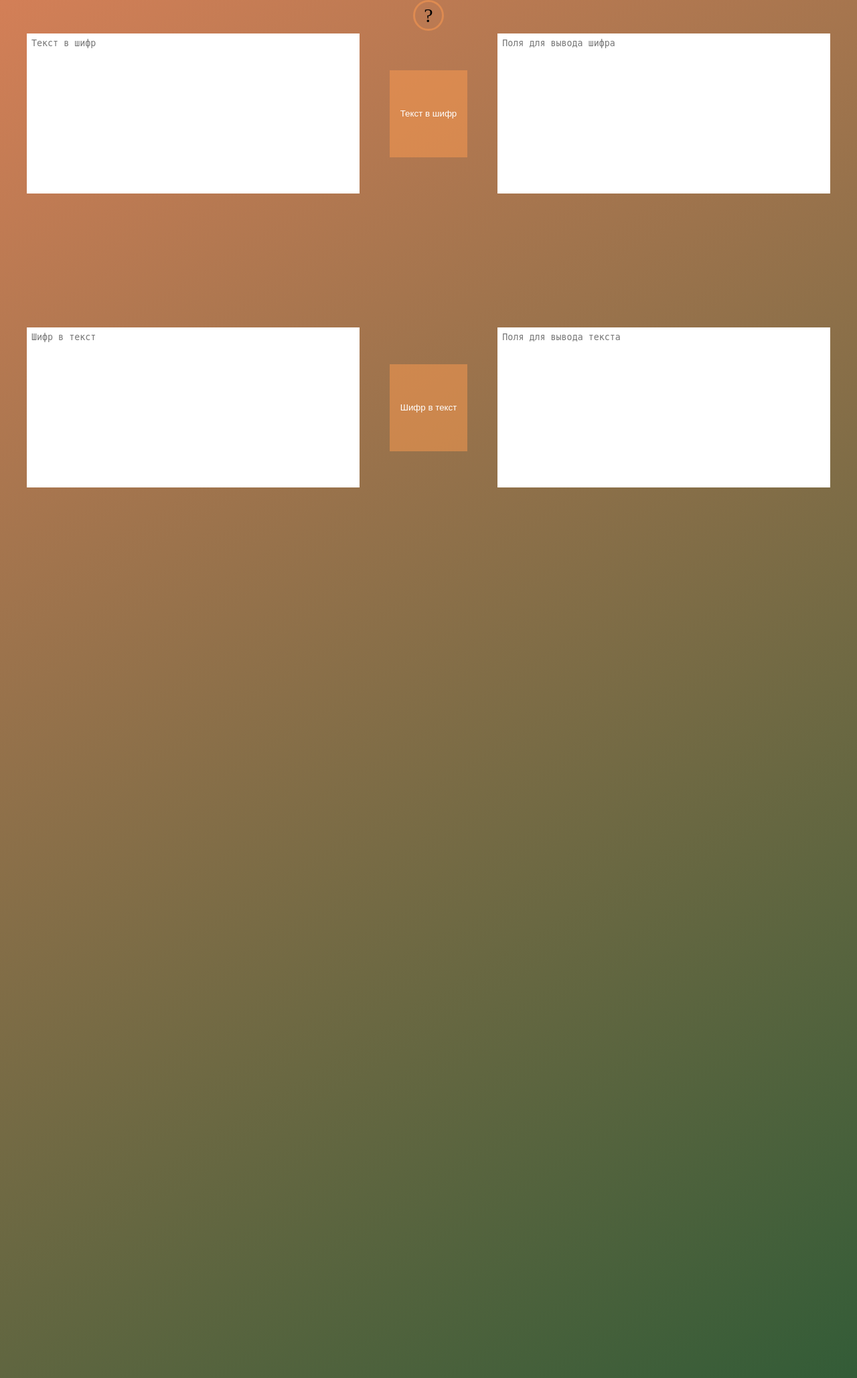
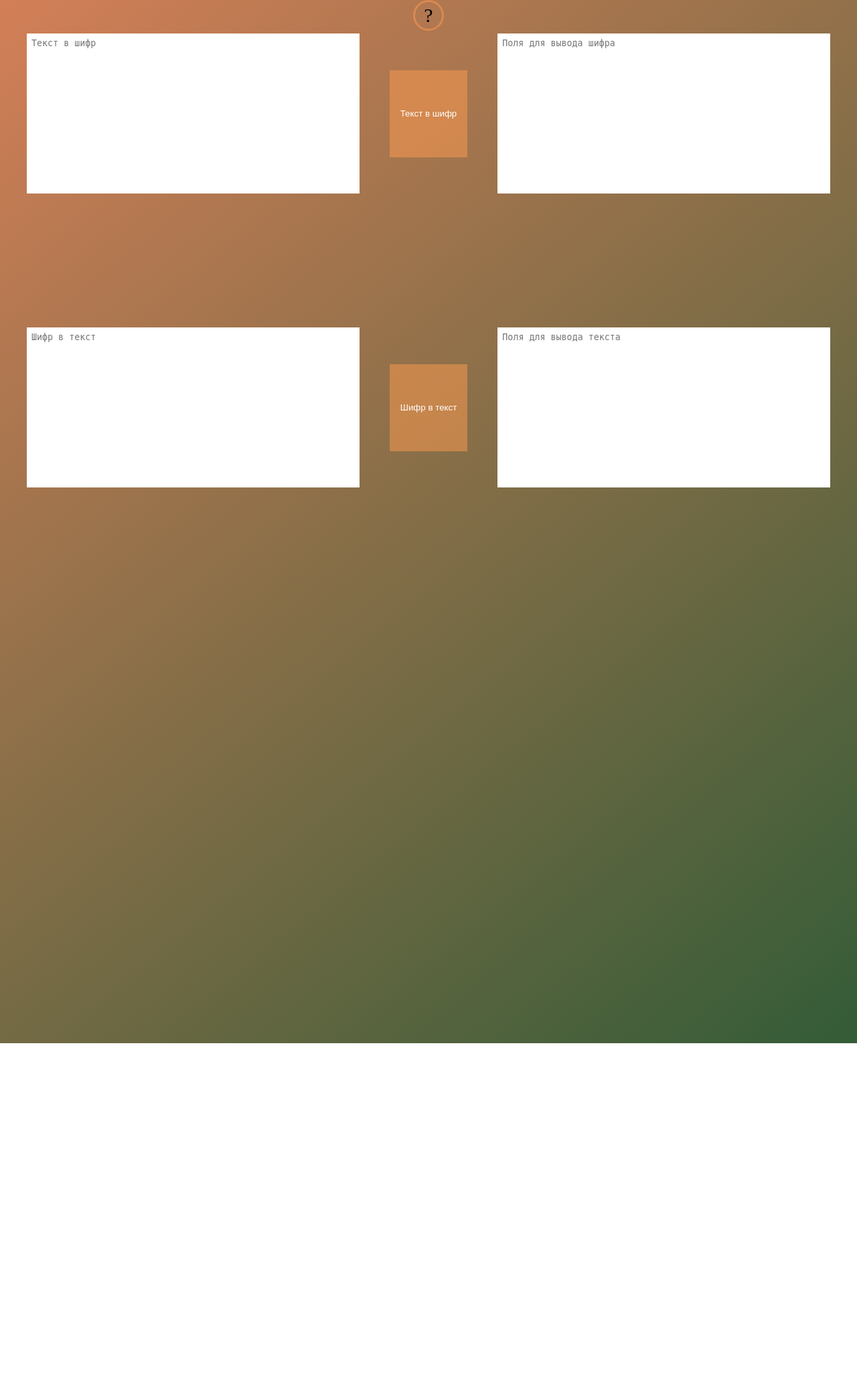
Before and after one commit to gulamjanovTimur/gulamjanovTimur.github.io, a PHP site: page / in a window 1280 px wide. Shown: the whole page at 67% size. After the commit the page ends 1558 px from the top, so only its background shows below. Run offline with PHP 8.4, Linux system fonts and the light colour scheme.

Commit message:
update cipher

```diff
--- a/cipher/css/main.css
+++ b/cipher/css/main.css
@@ -4,7 +4,9 @@ body {
    background: -webkit-linear-gradient(top left, #D37F57, #335C37);
    background: -moz-linear-gradient(top left, #D37F57, #335C37);
    background: linear-gradient(top left, #D37F57, #335C37);
-   height: 2000px;
+   height: 1500px;
+   background-position: center;
+   background-repeat: no-repeat;
 }
 .container {
    max-width: 1200px;
--- a/cipher/index.html
+++ b/cipher/index.html
@@ -1,5 +1,5 @@
 <!DOCTYPE html>
-<html lang="en">
+<html lang="ru">
 
 <head>
    <meta charset="UTF-8">
```
